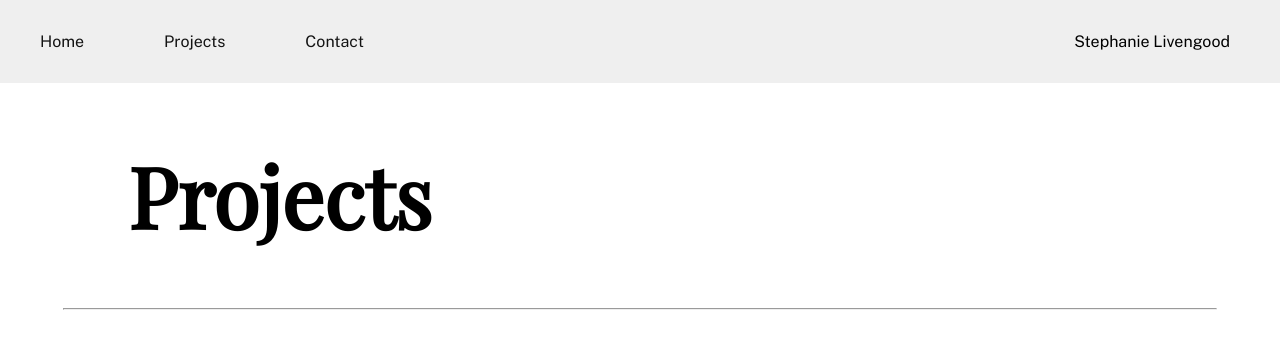
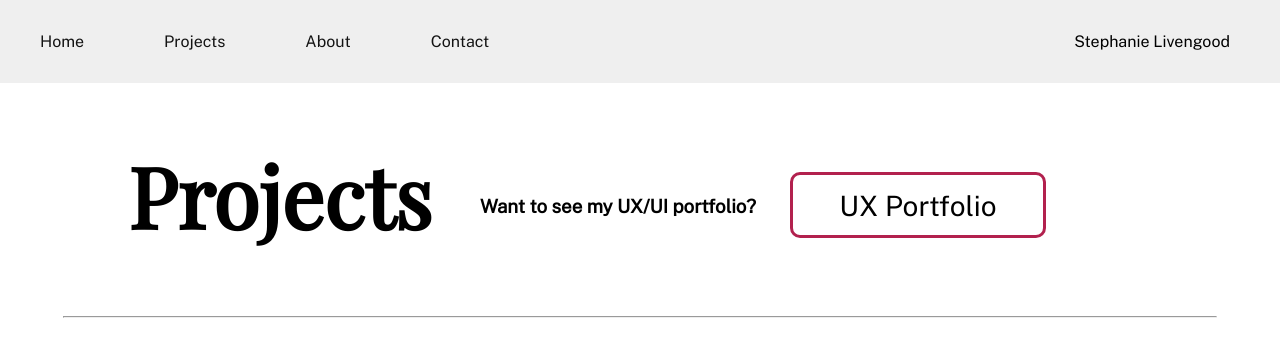
Before and after one commit to Stephanie01011011/portfoliosrl, a React (Create React App) app: page /portfoliosrl/projects in a window 1280 px wide. Shown: the top 358 px of the page. Built offline with nearby package versions, Linux system fonts and the light colour scheme; a web font is replaced by a local one.

Commit message:
Add ux portfolio and update about me page

```diff
--- a/src/App.css
+++ b/src/App.css
@@ -359,7 +359,27 @@ hr{
   margin: 0;
 
 }
+.projTitleWrapper{
+  display: flex;
+  align-items: center;
+  justify-content: space-between;
 
+}
+
+.ux{
+  width: 600px;
+  display: flex;
+  margin-right: 200px;
+  justify-content: space-evenly;
+  align-items: center;
+}
+
+#aboutPara{
+  width: 60%;
+  margin: auto;
+  margin-bottom: 40px;
+  line-height: 2;
+}
 #box2{
   background-image: url(../public/ss2.png);
   background-repeat: no-repeat;
--- a/src/App.js
+++ b/src/App.js
@@ -16,7 +16,7 @@ function App() {
         <Routes>
           <Route path="/portfoliosrl" element={<Home />}/>
           <Route path="/portfoliosrl/projects" element={<Projects />}/>
-
+          <Route path="/portfoliosrl/about" element={<About />}/>
           <Route path="/portfoliosrl/contact" element={<Contact />}/>
 
         </Routes>
--- a/src/components/Navbar.js
+++ b/src/components/Navbar.js
@@ -24,7 +24,7 @@ export const Navbar = () => {
 
         <Link to="/portfoliosrl" id='homelink'><p>Home</p></Link>
         <Link to="/portfoliosrl/projects" id='projectlink'><p>Projects</p></Link>
-
+        <Link to="/portfoliosrl/about" id='aboutlink'><p>About</p></Link>
         <Link to="/portfoliosrl/contact" id='contactlink'><p>Contact</p></Link>
 
     </ul>
--- a/src/pages/About.js
+++ b/src/pages/About.js
@@ -7,6 +7,7 @@ export const About = () => {
     return(
         <div className="aboutwrapper">
         <h1 id="aboutTitle">About Me</h1>
+        <h3 id="aboutPara">Hello! I am Stephanie Livengood (Lye-VIN-good), and yes, I am living good. I've heard this joke every year since kindergarten and it never gets old (*sarcasm*). Besides having a fun last name, I am also an avid reader. I have a collection of over 300 books of all genres and I hope to one day have enough to be classified a library. When I am not learning and developing projects, you can find me reading, watching Bridgerton over and over again, playing Xbox, or listening to music. My favorite artists are Hozier, Taylor Swift, and Ghost right now, but I love all genres, including everything from classical to synthwave. My friends and family would describe me as upbeat, funny, and hard working. While in college I rarely ever took a break from learning and I loved collecting certificates in anything I was interested in at the time. Please message me if you want to know anything else about ME!</h3>
         <hr />
         <div className="aboutdisplay">
             <div className="area">
--- a/src/pages/Home.js
+++ b/src/pages/Home.js
@@ -12,7 +12,8 @@ export const Home = () => {
         <div className="homeWrapper">
             <div className="hero">
                 <div className="heroItems">
-                <h1 style={{color: 'white', fontSize: '100px', marginTop: 0}}>UX/UI Development</h1>
+                <h1 style={{color: 'white', fontSize: '100px', marginTop: 0}}>Web Developer</h1>
+
                 <h1 style={{color: 'white'}}>Stephanie Livengood</h1>
                 </div>
 
--- a/src/pages/Projects.js
+++ b/src/pages/Projects.js
@@ -7,7 +7,13 @@ export const Projects = () => {
     }, []);
     return(
         <div className="projectswrapper">
+            <div className="projTitleWrapper">
             <h1 id="projectTitle">Projects</h1>
+            <div className="ux">
+            <h3 style={{marginTop: "40px"}}>Want to see my UX/UI portfolio?</h3>
+            <a href="https://sreneelive9.wixsite.com/steph-create" className="skillbtn" style={{textDecoration: "none", color: "black"}}>UX Portfolio</a>
+            </div>
+            </div>
             <hr />
             <ProjectDisplay />
 
```
